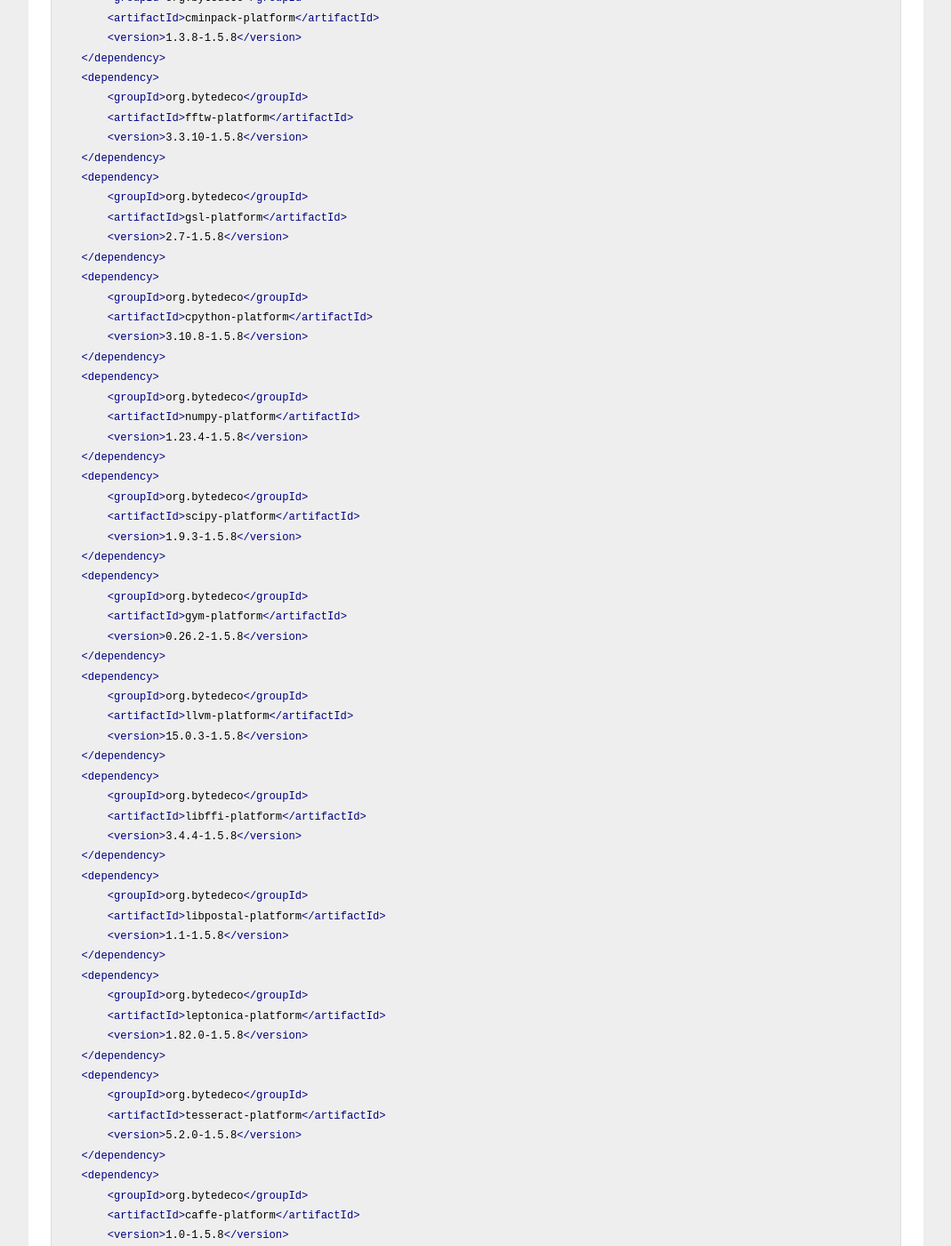
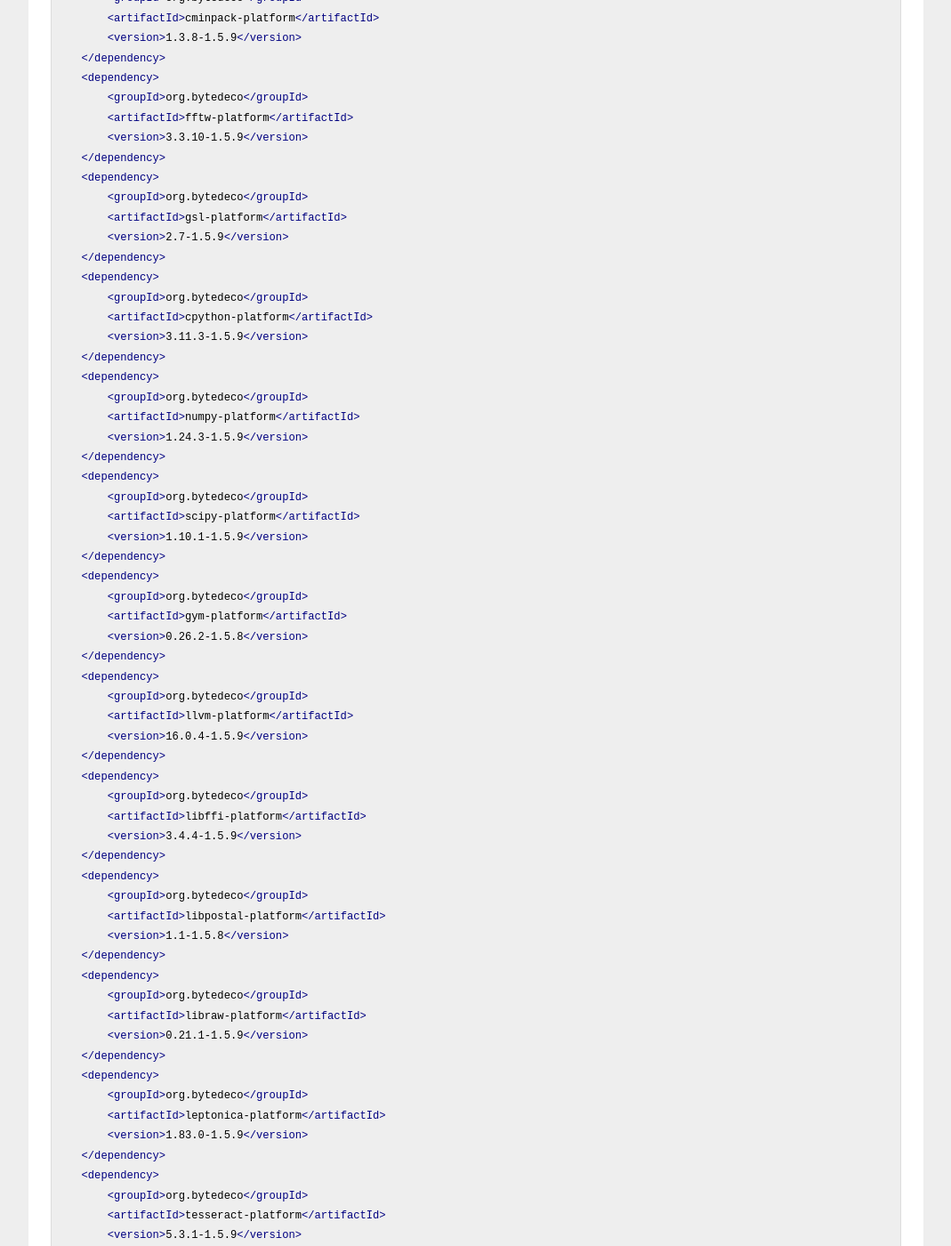
Before and after one commit to bytedeco/bytedeco.github.io, a Jekyll site: the page built from download/index.md, in a window 1280 px wide and 1400 px high, scrolled down 3171 px. Shown: the whole window at 89% size, without its empty margins (105-1174 px from the left). Built offline with Jekyll 4.4.1, drawn with Linux system fonts in a browser that asks for light colours; some of the changed text lies outside the part shown.

Commit message:
Update links and presets for version 1.5.9

````diff
--- a/download/index.md
+++ b/download/index.md
@@ -18,63 +18,63 @@ Here is a sample list of dependencies that you can use as base for your own `pom
     <dependency>
         <groupId>org.bytedeco</groupId>
         <artifactId>javacpp-platform</artifactId>
-        <version>1.5.8</version>
+        <version>1.5.9</version>
     </dependency>
 
     <dependency>
         <groupId>org.bytedeco</groupId>
         <artifactId>opencv-platform</artifactId>
-        <version>4.6.0-1.5.8</version>
+        <version>4.7.0-1.5.9</version>
     </dependency>
     <dependency>
         <groupId>org.bytedeco</groupId>
         <artifactId>ffmpeg-platform</artifactId>
-        <version>5.1.2-1.5.8</version>
+        <version>6.0-1.5.9</version>
     </dependency>
     <dependency>
         <groupId>org.bytedeco</groupId>
         <artifactId>flycapture-platform</artifactId>
-        <version>2.13.3.31-1.5.8</version>
+        <version>2.13.3.31-1.5.9</version>
     </dependency>
     <dependency>
         <groupId>org.bytedeco</groupId>
         <artifactId>spinnaker-platform</artifactId>
-        <version>2.4.0.143-1.5.8</version>
+        <version>3.0.0.118-1.5.9</version>
     </dependency>
     <dependency>
         <groupId>org.bytedeco</groupId>
         <artifactId>libdc1394-platform</artifactId>
-        <version>2.2.6-1.5.8</version>
+        <version>2.2.6-1.5.9</version>
     </dependency>
     <dependency>
         <groupId>org.bytedeco</groupId>
         <artifactId>libfreenect-platform</artifactId>
-        <version>0.5.7-1.5.8</version>
+        <version>0.5.7-1.5.9</version>
     </dependency>
     <dependency>
         <groupId>org.bytedeco</groupId>
         <artifactId>libfreenect2-platform</artifactId>
-        <version>0.2.0-1.5.8</version>
+        <version>0.2.0-1.5.9</version>
     </dependency>
     <dependency>
         <groupId>org.bytedeco</groupId>
         <artifactId>librealsense-platform</artifactId>
-        <version>1.12.4-1.5.8</version>
+        <version>1.12.4-1.5.9</version>
     </dependency>
     <dependency>
         <groupId>org.bytedeco</groupId>
         <artifactId>librealsense2-platform</artifactId>
-        <version>2.50.0-1.5.8</version>
+        <version>2.53.1-1.5.9</version>
     </dependency>
     <dependency>
         <groupId>org.bytedeco</groupId>
         <artifactId>videoinput-platform</artifactId>
-        <version>0.200-1.5.8</version>
+        <version>0.200-1.5.9</version>
     </dependency>
     <dependency>
         <groupId>org.bytedeco</groupId>
         <artifactId>artoolkitplus-platform</artifactId>
-        <version>2.3.1-1.5.8</version>
+        <version>2.3.1-1.5.9</version>
     </dependency>
     <dependency>
         <groupId>org.bytedeco</groupId>
@@ -94,12 +94,12 @@ Here is a sample list of dependencies that you can use as base for your own `pom
     <dependency>
         <groupId>org.bytedeco</groupId>
         <artifactId>hdf5-platform</artifactId>
-        <version>1.12.2-1.5.8</version>
+        <version>1.14.1-1.5.9</version>
     </dependency>
     <dependency>
         <groupId>org.bytedeco</groupId>
         <artifactId>hyperscan-platform</artifactId>
-        <version>5.4.0-1.5.8</version>
+        <version>5.4.2-1.5.9</version>
     </dependency>
     <dependency>
         <groupId>org.bytedeco</groupId>
@@ -109,7 +109,7 @@ Here is a sample list of dependencies that you can use as base for your own `pom
     <dependency>
         <groupId>org.bytedeco</groupId>
         <artifactId>mkl-platform</artifactId>
-        <version>2022.2-1.5.8</version>
+        <version>2023.1-1.5.9</version>
     </dependency>
     <dependency>
         <groupId>org.bytedeco</groupId>
@@ -119,47 +119,47 @@ Here is a sample list of dependencies that you can use as base for your own `pom
     <dependency>
         <groupId>org.bytedeco</groupId>
         <artifactId>dnnl-platform</artifactId>
-        <version>2.7.1-1.5.8</version>
+        <version>3.1-1.5.9</version>
     </dependency>
     <dependency>
         <groupId>org.bytedeco</groupId>
         <artifactId>openblas-platform</artifactId>
-        <version>0.3.21-1.5.8</version>
+        <version>0.3.23-1.5.9</version>
     </dependency>
     <dependency>
         <groupId>org.bytedeco</groupId>
         <artifactId>arpack-ng-platform</artifactId>
-        <version>3.8.0-1.5.8</version>
+        <version>3.9.0-1.5.9</version>
     </dependency>
     <dependency>
         <groupId>org.bytedeco</groupId>
         <artifactId>cminpack-platform</artifactId>
-        <version>1.3.8-1.5.8</version>
+        <version>1.3.8-1.5.9</version>
     </dependency>
     <dependency>
         <groupId>org.bytedeco</groupId>
         <artifactId>fftw-platform</artifactId>
-        <version>3.3.10-1.5.8</version>
+        <version>3.3.10-1.5.9</version>
     </dependency>
     <dependency>
         <groupId>org.bytedeco</groupId>
         <artifactId>gsl-platform</artifactId>
-        <version>2.7-1.5.8</version>
+        <version>2.7-1.5.9</version>
     </dependency>
     <dependency>
         <groupId>org.bytedeco</groupId>
         <artifactId>cpython-platform</artifactId>
-        <version>3.10.8-1.5.8</version>
+        <version>3.11.3-1.5.9</version>
     </dependency>
     <dependency>
         <groupId>org.bytedeco</groupId>
         <artifactId>numpy-platform</artifactId>
-        <version>1.23.4-1.5.8</version>
+        <version>1.24.3-1.5.9</version>
     </dependency>
     <dependency>
         <groupId>org.bytedeco</groupId>
         <artifactId>scipy-platform</artifactId>
-        <version>1.9.3-1.5.8</version>
+        <version>1.10.1-1.5.9</version>
     </dependency>
     <dependency>
         <groupId>org.bytedeco</groupId>
@@ -169,12 +169,12 @@ Here is a sample list of dependencies that you can use as base for your own `pom
     <dependency>
         <groupId>org.bytedeco</groupId>
         <artifactId>llvm-platform</artifactId>
-        <version>15.0.3-1.5.8</version>
+        <version>16.0.4-1.5.9</version>
     </dependency>
     <dependency>
         <groupId>org.bytedeco</groupId>
         <artifactId>libffi-platform</artifactId>
-        <version>3.4.4-1.5.8</version>
+        <version>3.4.4-1.5.9</version>
     </dependency>
     <dependency>
         <groupId>org.bytedeco</groupId>
@@ -183,13 +183,18 @@ Here is a sample list of dependencies that you can use as base for your own `pom
     </dependency>
     <dependency>
         <groupId>org.bytedeco</groupId>
+        <artifactId>libraw-platform</artifactId>
+        <version>0.21.1-1.5.9</version>
+    </dependency>
+    <dependency>
+        <groupId>org.bytedeco</groupId>
         <artifactId>leptonica-platform</artifactId>
-        <version>1.82.0-1.5.8</version>
+        <version>1.83.0-1.5.9</version>
     </dependency>
     <dependency>
         <groupId>org.bytedeco</groupId>
         <artifactId>tesseract-platform</artifactId>
-        <version>5.2.0-1.5.8</version>
+        <version>5.3.1-1.5.9</version>
     </dependency>
     <dependency>
         <groupId>org.bytedeco</groupId>
@@ -204,17 +209,17 @@ Here is a sample list of dependencies that you can use as base for your own `pom
     <dependency>
         <groupId>org.bytedeco</groupId>
         <artifactId>cuda-platform</artifactId>
-        <version>11.8-8.6-1.5.8</version>
+        <version>12.1-8.9-1.5.9</version>
     </dependency>
     <dependency>
         <groupId>org.bytedeco</groupId>
         <artifactId>nvcodec-platform</artifactId>
-        <version>11.1.5-1.5.8</version>
+        <version>12.1.14-1.5.9</version>
     </dependency>
     <dependency>
         <groupId>org.bytedeco</groupId>
         <artifactId>opencl-platform</artifactId>
-        <version>3.0-1.5.8</version>
+        <version>3.0-1.5.9</version>
     </dependency>
     <dependency>
         <groupId>org.bytedeco</groupId>
@@ -224,7 +229,7 @@ Here is a sample list of dependencies that you can use as base for your own `pom
     <dependency>
         <groupId>org.bytedeco</groupId>
         <artifactId>pytorch-platform</artifactId>
-        <version>1.12.1-1.5.8</version>
+        <version>2.0.1-1.5.9</version>
     </dependency>
     <dependency>
         <groupId>org.bytedeco</groupId>
@@ -234,17 +239,17 @@ Here is a sample list of dependencies that you can use as base for your own `pom
     <dependency>
         <groupId>org.bytedeco</groupId>
         <artifactId>tensorflow-lite-platform</artifactId>
-        <version>2.10.0-1.5.8</version>
+        <version>2.12.0-1.5.9</version>
     </dependency>
     <dependency>
         <groupId>org.bytedeco</groupId>
         <artifactId>tensorrt-platform</artifactId>
-        <version>8.4-1.5.8</version>
+        <version>8.6-1.5.9</version>
     </dependency>
     <dependency>
         <groupId>org.bytedeco</groupId>
         <artifactId>tritonserver-platform</artifactId>
-        <version>2.26-1.5.8</version>
+        <version>2.33-1.5.9</version>
     </dependency>
     <dependency>
         <groupId>org.bytedeco</groupId>
@@ -254,12 +259,12 @@ Here is a sample list of dependencies that you can use as base for your own `pom
     <dependency>
         <groupId>org.bytedeco</groupId>
         <artifactId>depthai-platform</artifactId>
-        <version>2.18.0-1.5.8</version>
+        <version>2.21.2-1.5.9</version>
     </dependency>
     <dependency>
         <groupId>org.bytedeco</groupId>
         <artifactId>onnx-platform</artifactId>
-        <version>1.12.0-1.5.8</version>
+        <version>1.14.0-1.5.9</version>
     </dependency>
     <dependency>
         <groupId>org.bytedeco</groupId>
@@ -269,17 +274,17 @@ Here is a sample list of dependencies that you can use as base for your own `pom
     <dependency>
         <groupId>org.bytedeco</groupId>
         <artifactId>onnxruntime-platform</artifactId>
-        <version>1.13.1-1.5.8</version>
+        <version>1.15.0-1.5.9</version>
     </dependency>
     <dependency>
         <groupId>org.bytedeco</groupId>
         <artifactId>tvm-platform</artifactId>
-        <version>0.10.0-1.5.8</version>
+        <version>0.12.0-1.5.9</version>
     </dependency>
     <dependency>
         <groupId>org.bytedeco</groupId>
         <artifactId>bullet-platform</artifactId>
-        <version>3.24-1.5.8</version>
+        <version>3.25-1.5.9</version>
     </dependency>
     <dependency>
         <groupId>org.bytedeco</groupId>
@@ -309,14 +314,14 @@ Here is a sample list of dependencies that you can use as base for your own `pom
     <dependency>
         <groupId>org.bytedeco</groupId>
         <artifactId>systems-platform</artifactId>
-        <version>1.5.8</version>
+        <version>1.5.9</version>
     </dependency>
 
     <!-- Additional dependencies required to use CUDA, cuDNN, NCCL, and TensorRT -->
     <dependency>
         <groupId>org.bytedeco</groupId>
         <artifactId>opencv-platform-gpu</artifactId>
-        <version>4.6.0-1.5.8</version>
+        <version>4.7.0-1.5.9</version>
     </dependency>
     <dependency>
         <groupId>org.bytedeco</groupId>
@@ -331,7 +336,7 @@ Here is a sample list of dependencies that you can use as base for your own `pom
     <dependency>
         <groupId>org.bytedeco</groupId>
         <artifactId>pytorch-platform-gpu</artifactId>
-        <version>1.12.1-1.5.8</version>
+        <version>2.0.1-1.5.9</version>
     </dependency>
     <dependency>
         <groupId>org.bytedeco</groupId>
@@ -341,12 +346,12 @@ Here is a sample list of dependencies that you can use as base for your own `pom
     <dependency>
         <groupId>org.bytedeco</groupId>
         <artifactId>onnxruntime-platform-gpu</artifactId>
-        <version>1.13.1-1.5.8</version>
+        <version>1.15.0-1.5.9</version>
     </dependency>
     <dependency>
         <groupId>org.bytedeco</groupId>
         <artifactId>tvm-platform-gpu</artifactId>
-        <version>0.10.0-1.5.8</version>
+        <version>0.12.0-1.5.9</version>
     </dependency>
 
     <!-- Optional dependencies to load Python-enabled builds -->
@@ -365,24 +370,24 @@ Here is a sample list of dependencies that you can use as base for your own `pom
     <dependency>
         <groupId>org.bytedeco</groupId>
         <artifactId>cuda-platform-redist</artifactId>
-        <version>11.8-8.6-1.5.8</version>
+        <version>12.1-8.9-1.5.9</version>
     </dependency>
     <dependency>
         <groupId>org.bytedeco</groupId>
         <artifactId>tensorrt-platform-redist</artifactId>
-        <version>8.4-1.5.8</version>
+        <version>8.6-1.5.9</version>
     </dependency>
 
     <!-- Additional dependencies to use bundled full version of MKL -->
     <dependency>
         <groupId>org.bytedeco</groupId>
         <artifactId>mkl-platform-redist</artifactId>
-        <version>2022.2-1.5.8</version>
+        <version>2023.1-1.5.9</version>
     </dependency>
 
     <dependency>
         <groupId>org.bytedeco</groupId>
         <artifactId>javacv-platform</artifactId>
-        <version>1.5.8</version>
+        <version>1.5.9</version>
     </dependency>
 ```
--- a/index.html
+++ b/index.html
@@ -48,6 +48,7 @@ title: Home
     <li><a href="https://github.com/bytedeco/javacpp-presets/tree/master/llvm">LLVM</a> &ndash; [<a href="https://github.com/bytedeco/javacpp-presets/tree/master/llvm#sample-usage">sample usage</a>] [<a href="http://bytedeco.org/javacpp-presets/llvm/apidocs/">API</a>] &ndash; A collection of modular and reusable compiler and toolchain technologies</li>
     <li><a href="https://github.com/bytedeco/javacpp-presets/tree/master/libffi">libffi</a> &ndash; [<a href="https://github.com/bytedeco/javacpp-presets/tree/master/libffi#sample-usage">sample usage</a>] [<a href="http://bytedeco.org/javacpp-presets/libffi/apidocs/">API</a>] &ndash; A portable foreign-function interface library</li>
     <li><a href="https://github.com/bytedeco/javacpp-presets/tree/master/libpostal">libpostal</a> &ndash; [<a href="https://github.com/bytedeco/javacpp-presets/tree/master/libpostal#sample-usage">sample usage</a>] [<a href="http://bytedeco.org/javacpp-presets/libpostal/apidocs/">API</a>] &ndash; For parsing/normalizing street addresses around the world</li>
+    <li><a href="https://github.com/bytedeco/javacpp-presets/tree/master/libraw">LibRaw</a> &ndash; [<a href="https://github.com/bytedeco/javacpp-presets/tree/master/libraw#sample-usage">sample usage</a>] [<a href="http://bytedeco.org/javacpp-presets/libraw/apidocs/">API</a>] &ndash; A simple and unified interface for RAW files generated by digital photo cameras</li>
     <li><a href="https://github.com/bytedeco/javacpp-presets/tree/master/leptonica">Leptonica</a> &ndash; [<a href="https://github.com/bytedeco/javacpp-presets/tree/master/leptonica#sample-usage">sample usage</a>] [<a href="http://bytedeco.org/javacpp-presets/leptonica/apidocs/">API</a>] &ndash; Software useful for image processing and image analysis applications</li>
     <li><a href="https://github.com/bytedeco/javacpp-presets/tree/master/tesseract">Tesseract</a> &ndash; [<a href="https://github.com/bytedeco/javacpp-presets/tree/master/tesseract#sample-usage">sample usage</a>] [<a href="http://bytedeco.org/javacpp-presets/tesseract/apidocs/">API</a>] &ndash; Probably the most accurate open source OCR engine available</li>
     <li><a href="https://github.com/bytedeco/javacpp-presets/tree/master/caffe">Caffe</a> &ndash; [<a href="https://github.com/bytedeco/javacpp-presets/tree/master/caffe#sample-usage">sample usage</a>] [<a href="http://bytedeco.org/javacpp-presets/caffe/apidocs/">API</a>] &ndash; A fast open framework for deep learning</li>
````
Also changed, not shown: builds/index.md (+5 -5 lines).
